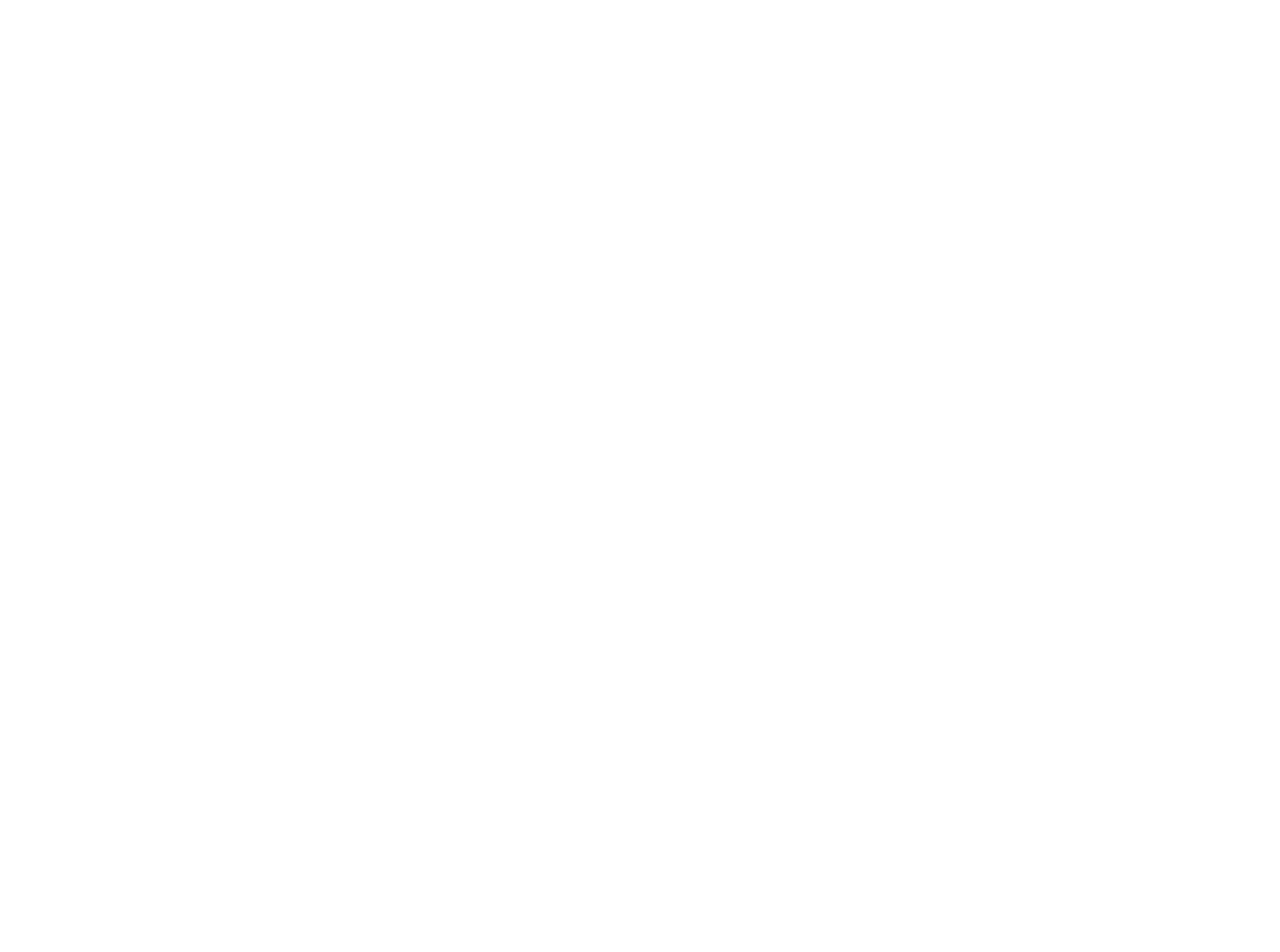
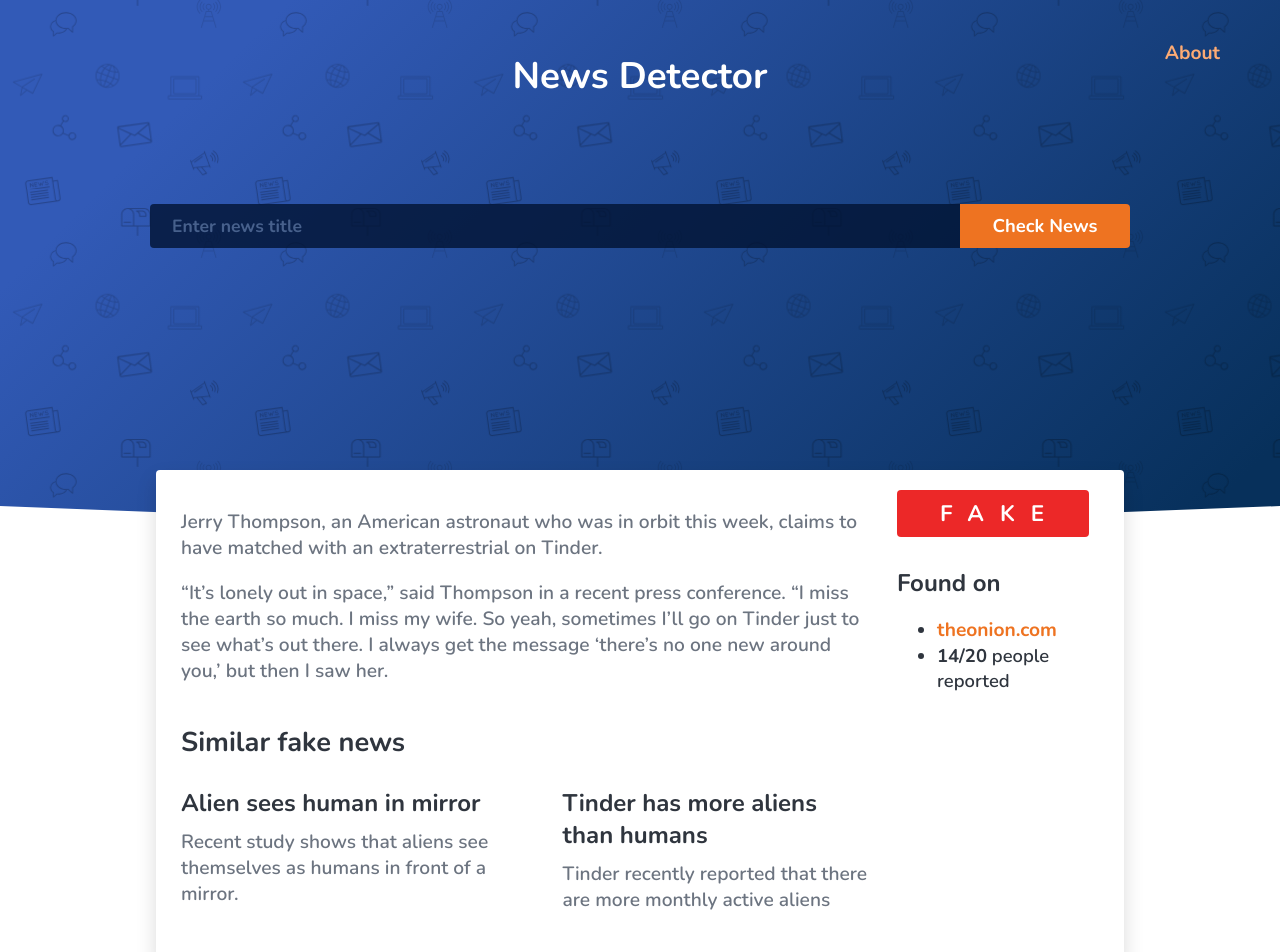
Before and after one commit to blenderskool/fake-news-detector-fd, a Vue app: page /news in a window 1280 px wide. Shown: the top 952 px of the page. Before the commit the page ends 800 px from the top, so only its background shows below. Built offline with nearby package versions, Linux system fonts and the light colour scheme.

Commit message:
Added the news check page

```diff
--- /dev/null
+++ b/src/components/Badge.vue
@@ -0,0 +1,50 @@
+<template>
+  <div class="badge" :class="{
+    fake: type === 'fake',
+    real: type === 'real',
+    warn: type === 'warn'
+  }">
+    {{ type }}
+  </div>
+</template>
+
+<script>
+export default {
+  name: 'Badge',
+  props: ['type']
+}
+</script>
+
+<style scoped>
+  .badge {
+    border-radius: 4px;
+    display: flex;
+    align-items: center;
+    justify-content: center;
+    padding: 8px 5px 8px 1.2rem;
+    text-align: center;
+    width: 80%;
+
+    color: #ffffff;
+    font-weight: 700;
+    letter-spacing: 1rem;
+    font-size: 1.4rem;
+    text-transform: uppercase;
+  }
+
+  .badge.fake {
+    background-color: #EC2828;
+  }
+  .badge.real {
+    background-color: #1DD53F;
+  }
+  .badge.warn {
+    background-color: #F45520;
+  }
+
+  @media screen and (min-width: 950px) {
+    .badge {
+      width: 95%;
+    }
+  }
+</style>
--- a/src/router.js
+++ b/src/router.js
@@ -2,6 +2,7 @@ import Vue from 'vue'
 import Router from 'vue-router'
 import Home from './views/Home'
 import About from './views/About'
+import CheckNews from './views/CheckNews'
 
 Vue.use(Router)
 
@@ -18,6 +19,11 @@ export default new Router({
       path: '/about',
       name: 'about',
       component: About
+    },
+    {
+      path: '/news',
+      name: 'news-status',
+      component: CheckNews
     }
   ]
 })
--- /dev/null
+++ b/src/views/CheckNews.vue
@@ -0,0 +1,225 @@
+<template>
+  <div class="news-check">
+    <hero>
+      <Header />
+      <form @submit.prevent="checkNews">
+        <inp
+          placeholder="Enter news title"
+          v-model="newsTitle"
+          required
+        />
+        <btn>Check News</btn>
+      </form>
+    </hero>
+
+    <section class="info">
+      <card>
+        <div class="details">
+          <h2>{{ $route.query.title }}</h2>
+          <p>
+            Jerry Thompson, an American astronaut who was in orbit this week, claims to have matched with an extraterrestrial on Tinder.
+          </p>
+          <p>
+            “It’s lonely out in space,” said Thompson in a recent press conference. “I miss the earth so much. I miss my wife. So yeah, sometimes I’ll go on Tinder just to see what’s out there. I always get the message ‘there’s no one new around you,’ but then I saw her.
+          </p>
+
+          <div class="similar">
+            <h2>Similar fake news</h2>
+
+            <ul>
+              <li>
+                <h3>Alien sees human in mirror</h3>
+                <p>
+                  Recent study shows that aliens see themselves as humans in front of a mirror.
+                </p>
+              </li>
+              <li>
+                <h3>Tinder has more aliens than humans</h3>
+                <p>
+                  Tinder recently reported that there are more monthly active aliens
+                </p>
+              </li>
+
+            </ul>
+
+          </div>
+        </div>
+        <div class="meta">
+          <badge type="fake" />
+
+          <h3>Found on</h3>
+          <ul>
+            <li><a href="#" target="_blank">theonion.com</a></li>
+            <li><b>14/20</b> people reported</li>
+          </ul>
+        </div>
+      </card>
+    </section>
+
+  </div>
+</template>
+
+<script>
+import Header from '@/components/Header'
+import hero from '@/components/Hero'
+import inp from '@/components/Input'
+import btn from '@/components/Button'
+import card from '@/components/Card'
+import badge from '@/components/Badge'
+
+export default {
+  name: 'CheckNews',
+  components: {
+    Header,
+    hero,
+    inp,
+    btn,
+    card,
+    badge
+  },
+  data() {
+    return {
+      newsTitle: ''
+    }
+  },
+  methods: {
+    checkNews() {
+      this.$router.push({
+        path: 'news',
+        query: {
+          title: this.newsTitle
+        }
+      });
+    }
+  },
+  created() {
+    this.newsTitle = this.$route.query.title;
+  }
+}
+</script>
+
+<style scoped>
+
+  input {
+    width: calc(75% - 150px);
+    border-top-right-radius: 0;
+    border-bottom-right-radius: 0;
+  }
+
+  button {
+    height: 44px;
+    border-top-left-radius: 0;
+    border-bottom-left-radius: 0;
+  }
+
+  section.info {
+    display: flex;
+    top: -60px;
+    padding: 0 35px;
+    justify-content: center;
+  }
+
+  section.info .card {
+    width: 100%;
+    display: flex;
+    flex-direction: column-reverse;
+  }
+
+  section.info .card .meta {
+    display: flex;
+    margin-right: auto;
+    margin-left: 0;
+    flex-direction: column;
+  }
+  section.info .card .meta a {
+    display: inline;
+  }
+
+  section.info .similar ul {
+    list-style: none;
+    padding: 0;
+    display: flex;
+    flex-direction: column;
+  }
+  section.info .similar ul li h3 {
+    margin-top: 10px;
+  }
+  section.info .similar ul li p {
+    margin: 10px 0;
+  }
+
+  @media screen and (min-width: 650px) {
+    section.info .card {
+      flex-direction: row;
+    }
+
+    section.info .card .details {
+      width: 60%;
+    }
+
+    section.info .card .meta {
+      width: 35%;
+      flex-direction: column;
+    }
+
+    section.info .similar ul {
+      flex-direction: row;
+    }
+
+    section.info .similar ul li {
+      margin: 0 10px;
+    }
+    section.info .similar ul li:first-child {
+      margin-left: 0;
+    }
+    section.info .similar ul li:last-child {
+      margin-right: 0;
+    }
+  }
+
+  @media screen and (min-width: 950px) {
+    section.info .card .details {
+      width: 75%;
+    }
+    section.info .card .meta {
+      flex-direction: column;
+      width: 22%;
+      margin-right: 0;
+      margin-left: auto;
+    }
+  }
+
+  section.info h2 {
+    font-size: 1.7rem;
+    margin: 10px 0;
+  }
+  section.info p {
+    color: #6C7480;
+    font-size: 1.2rem;
+  }
+
+  section.info .similar {
+    margin-top: 40px;
+  }
+
+  section.info h3 {
+    font-weight: 700;
+    margin-top: 30px;
+  }
+  section.info .meta ul {
+    font-size: 1.15rem;
+  }
+
+  @media screen and (min-width: 950px) {
+
+    section.info .card {
+      width: 80%;
+    }
+
+    .check-news {
+      margin-top: 3%;
+    }
+
+  }
+
+</style>
```
